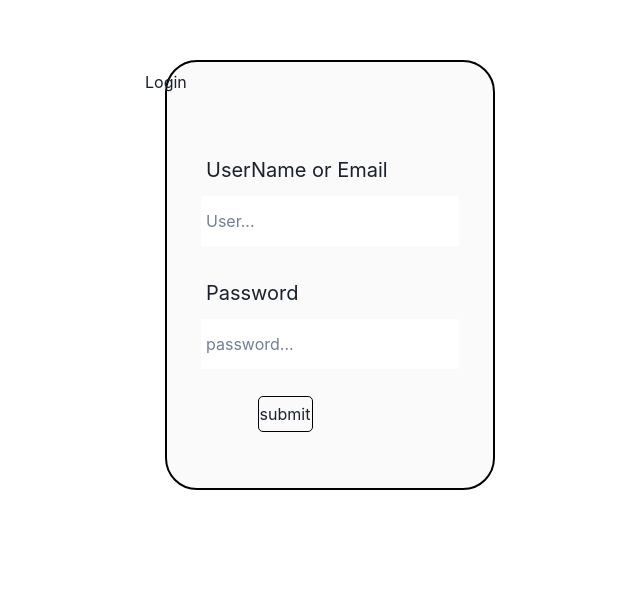
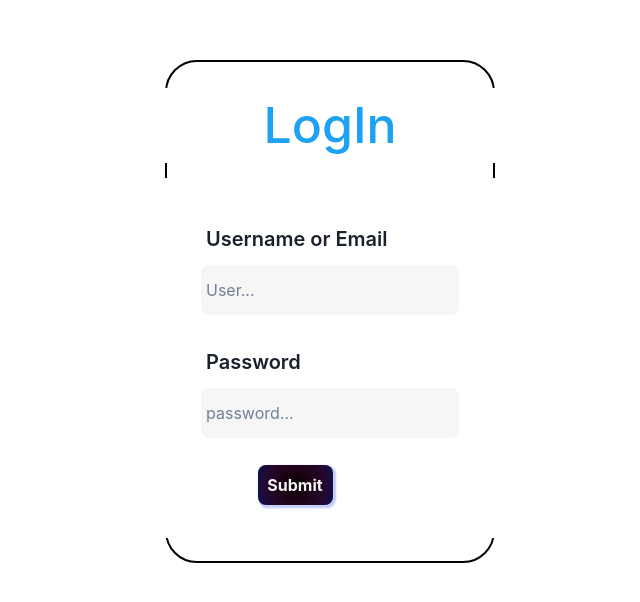
Before and after one commit to Somavik99/LogIn_SignUpUI, a React (Vite) app: page / in a window 1280 px wide. Shown: the part 132-734 px from the top of the page, without its empty margins (310-950 px from the left). Built offline with nearby package versions, Linux system fonts and the light colour scheme.

Commit message:
Validations and css

```diff
--- a/src/Components/Login/Login.css
+++ b/src/Components/Login/Login.css
@@ -3,7 +3,6 @@
   justify-content: center;
   align-items: center;
 }
-
 
 .login-container {
   display: grid;
@@ -15,45 +14,62 @@
   height: fit-content;
   width: 330px;
   border-radius: 2em;
-  background: rgba(231, 231, 231, 0.233);
+  background: rgba(255, 255, 255, 0.689);
 }
 
-.h1{
-
+.h1 {
+  color: #1da1f2;
+  text-align: center;
+  margin-top: 18px;
+  font-size: 50px;
+  font-weight: 500;
 }
 
-.login-form{
+.login-form {
   margin: 15px;
   padding: 25px;
 }
 
-.btnSubmit{
-    border: 1px solid black;
-    width: 55px;
+.btnSubmit {
+  outline: none;
+  width: 75px;
+  height: 40px;
   display: flex;
   justify-content: center;
   align-items: center;
   margin: 8px;
   margin-left: 25%;
   margin-top: 16px;
-    border-radius: 5px;
+  border-radius: 8px;
+  background-image: radial-gradient(circle, #000000, #19010f, #22041f, #220934, #06134e);
+  color: whitesmoke;
+  box-shadow: 0.1rem 0.1rem 0.1rem 0.1rem #879aed7b;
+  transition: 0.4s ease;
 }
 
-.btn{
+.btnSubmit:hover{
+  transform: scale(1);
+  box-shadow: none;
+  background: linear-gradient(to right, rgb(108, 255, 108) ) ;
+}
+
+.btn {
   margin: 3px;
-    padding:2px;
+  padding-left: 8px;
+  padding-right: 8px;
+  font-weight: bold;
 }
-.user{
+.user {
   display: grid;
-  justify-content :center;
+  justify-content: center;
   align-items: center;
   margin: 5px;
   padding: 8px;
 }
 
-.password{
+.password {
   display: grid;
-  justify-content :center;
+  justify-content: center;
   align-items: center;
   margin: 5px;
   padding: 8px;
--- a/src/Components/Login/Login.jsx
+++ b/src/Components/Login/Login.jsx
@@ -45,14 +45,14 @@ const Login = () => {
   return (
     <div className="container">
       <div className="login-container">
-        <h1 className="h1" >Login </h1>
+        <h1 className="h1">LogIn </h1>
         <form action="" className="login-form" onSubmit={FormSubmitHandler}>
           <div className="user">
             <label
               htmlFor=""
-              style={{ margin: "3px", padding: "5px", fontSize: "20px" }}
+              style={{ margin: "3px", padding: "5px", fontSize: "20px", fontWeight:"600" }}
             >
-              UserName or Email
+              Username or Email
             </label>
             <div>
               <input
@@ -61,16 +61,16 @@ const Login = () => {
                 name="userName"
                 placeholder="User..."
                 onChange={FormChangeHandler}
-                style={{ margin: "3px", padding: "5px", height: "50px" }}
+                style={{ margin: "3px", padding: "5px", height: "50px", background: "rgba(232, 232, 232, 0.397)", borderRadius:"8px"   }}
               />
-              <ToastContainer style={{ height: "20px", width: "20px" }} />
+              <ToastContainer style={{ height: "20px", width: "20px" }} limit={1} />
             </div>
           </div>
 
           <div className="password">
             <label
               htmlFor=""
-              style={{ margin: "3px", padding: "5px", fontSize: "20px" }}
+              style={{ margin: "3px", padding: "5px", fontSize: "20px" , fontWeight:"600"}}
             >
               Password
             </label>
@@ -81,15 +81,15 @@ const Login = () => {
                 value={formSubmit.pass}
                 placeholder="password..."
                 onChange={FormChangeHandler}
-                style={{ margin: "3px", padding: "5px", height: "50px" }}
+                style={{ margin: "3px", padding: "5px", height: "50px" , background: "rgba(232, 232, 232, 0.397)", borderRadius:"8px"}}
               />
-              <ToastContainer style={{ height: "20px", width: "20px" }} />
+              <ToastContainer style={{ height: "20px", width: "20px" }} limit={1}/>
             </div>
           </div>
 
           <div className="btnSubmit">
-            <button className="btn" type="submit" onClick={LoginForm}>
-              submit
+            <button className="btn" type="submit"  onClick={LoginForm}>
+              Submit
             </button>
           </div>
         </form>
--- a/src/index.css
+++ b/src/index.css
@@ -0,0 +1,3 @@
+*{
+ background: white
+}
```
Lines whose indentation alone changed are shown as unchanged.
